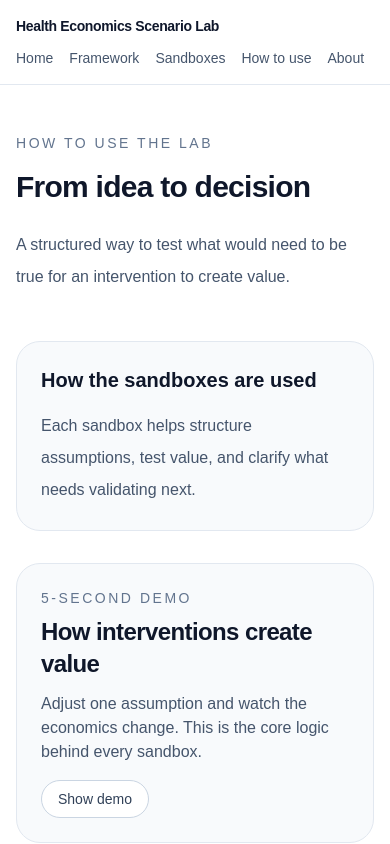
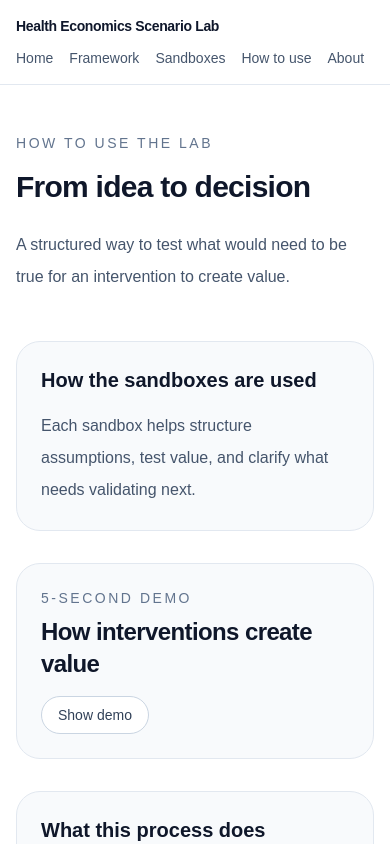
Before and after one commit to olivercareyncl/health-economics-scenario-lab, a Next.js app in the folder site/: page /how-to-use in a window 390 px wide. Shown: the top 844 px of the page. Built offline with nearby package versions, Linux system fonts and the light colour scheme.

Commit message:
Update demo-slider.tsx

```diff
--- a/site/src/components/demo-slider.tsx
+++ b/site/src/components/demo-slider.tsx
@@ -105,7 +105,8 @@ export default function DemoSlider() {
           <h2 className="mt-2 text-2xl font-semibold tracking-tight">
             How interventions create value
           </h2>
-          <p className="mt-3 max-w-2xl text-slate-600">
+
+          <p className="mt-3 hidden max-w-2xl text-slate-600 md:block">
             Adjust one assumption and watch the economics change. This is the core
             logic behind every sandbox.
           </p>
```
